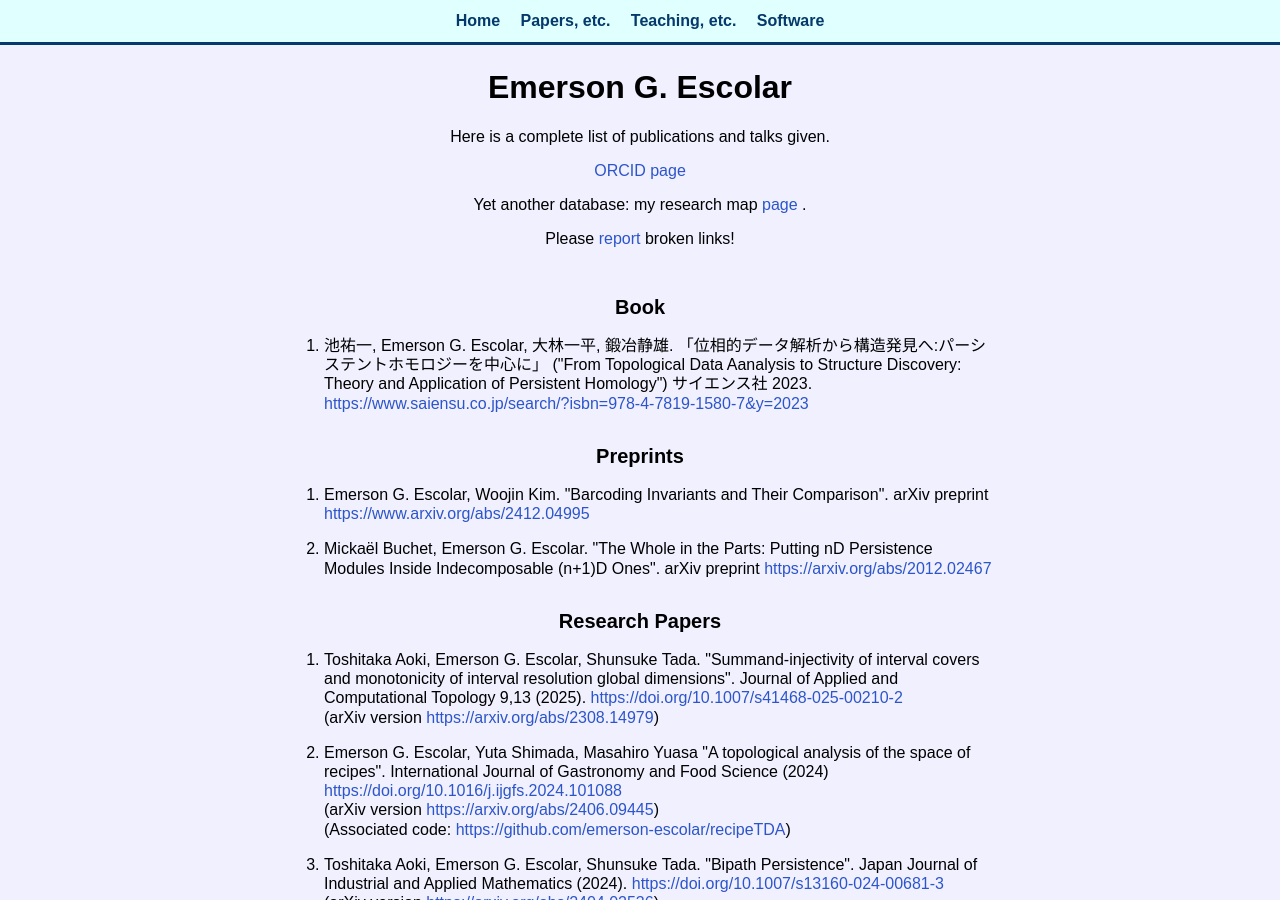
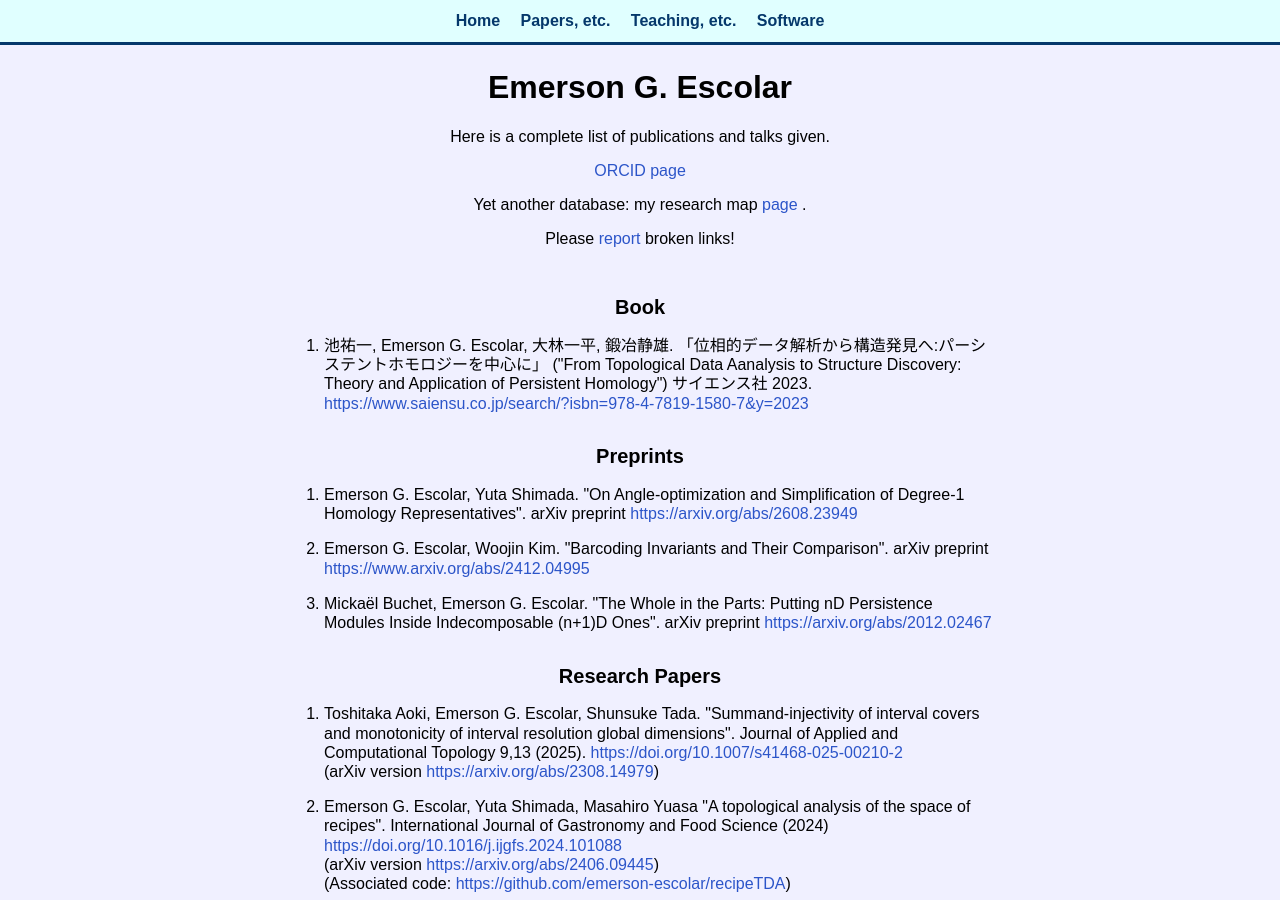
Before and after one commit to emerson-escolar/emerson-escolar.github.io, a Jekyll site: the page built from research_lists.html, in a window 1280 px wide and 900 px high. Built offline with Jekyll 4.4.1, drawn with Linux system fonts in a browser that asks for light colours.

Commit message:
add preprint info

```diff
--- a/research_lists.html
+++ b/research_lists.html
@@ -49,6 +49,15 @@ title: Emer's Papers & Talks
 <section>
   <h2> Preprints </h2>
   <ol class="wordbox paperlist">
+    <li>
+      Emerson G. Escolar, Yuta Shimada.
+      "On Angle-optimization and Simplification of Degree-1 Homology Representatives".
+      arXiv preprint
+      <a target="_blank" href=https://arxiv.org/abs/2608.23949>
+        https://arxiv.org/abs/2608.23949
+      </a>
+    </li>
+
     <li>
       Emerson G. Escolar, Woojin Kim.
       "Barcoding Invariants and Their Comparison".
```
